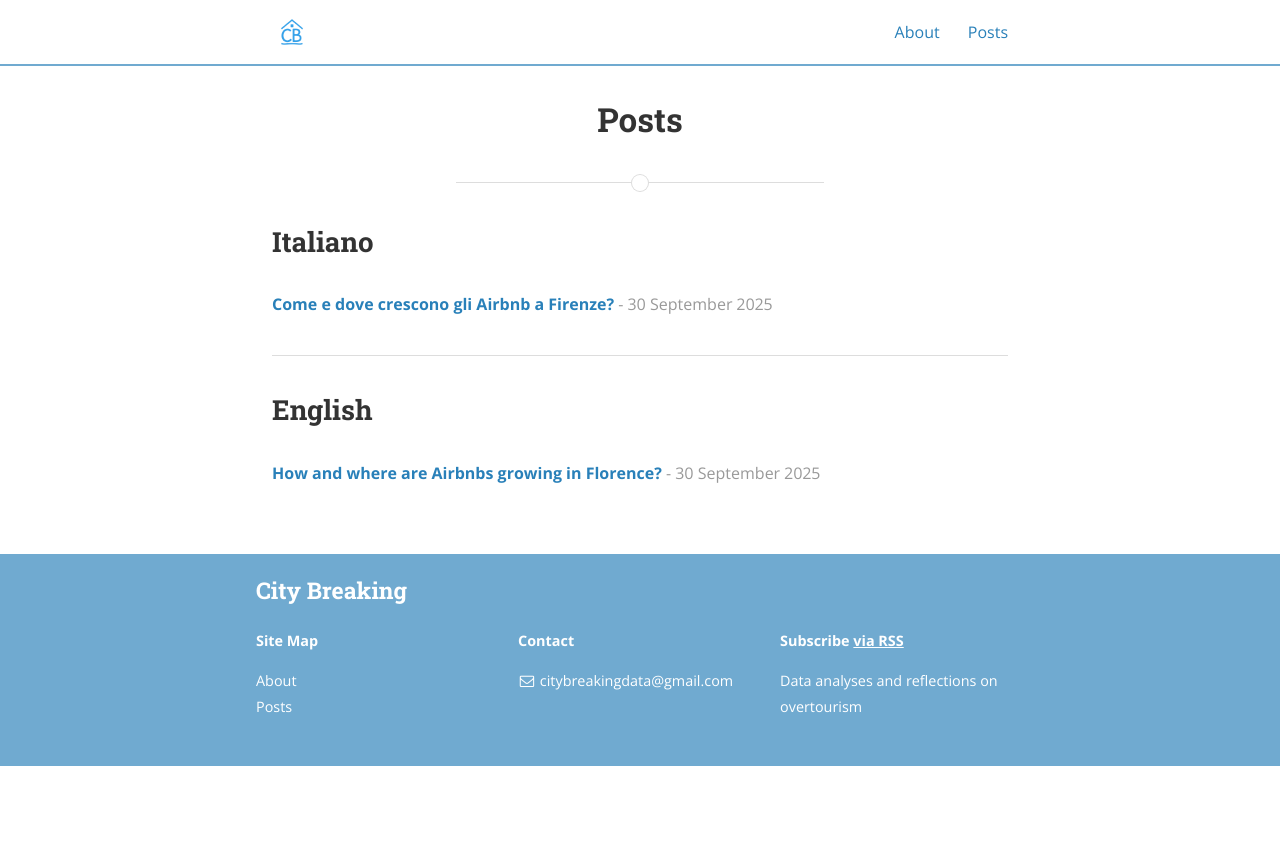
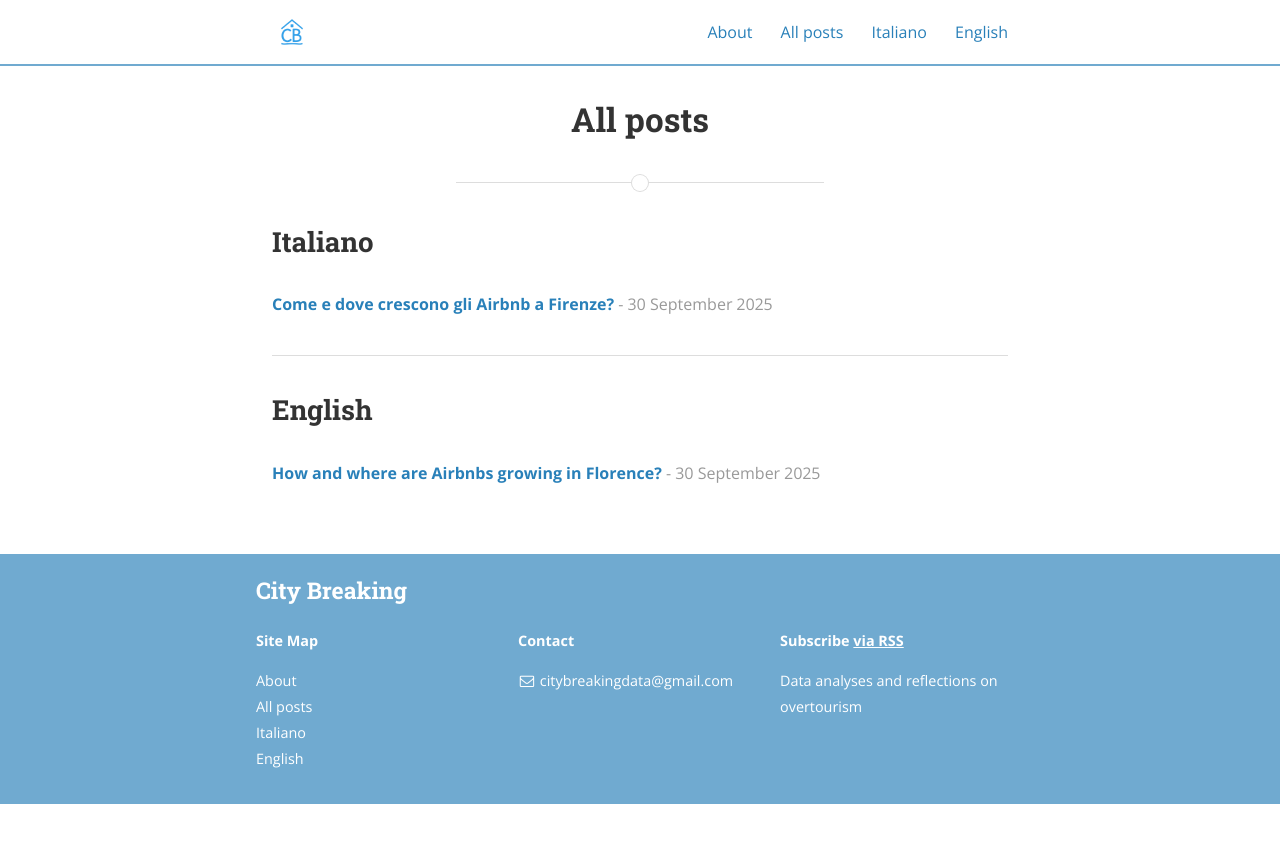
Before and after one commit to bernomone/citybreaking, a Jekyll site: the page built from posts.md, in a window 1280 px wide. Shown: the top 843 px of the page. Built offline with Jekyll 4.4.1, drawn with Linux system fonts in a browser that asks for light colours; nearby versions of some CDN libraries.

Commit message:
add navigation links to categories, slight edit

```diff
--- a/_includes/nav_links.html
+++ b/_includes/nav_links.html
@@ -3,3 +3,9 @@
 	<li class="nav-link"><a href="{{ page.url | relative_url }}">{{ page.title }}</a>
 	{% endif %}
 {% endfor %}
+
+<!-- Add category links -->
+{% for category in site.categories %}
+	{% assign cat_name = category[0] %}
+	<li class="nav-link"><a href="{{ '/category/' | append: cat_name | append: '/' | relative_url }}">{{ cat_name | capitalize }}</a></li>
+{% endfor %}
--- a/posts.md
+++ b/posts.md
@@ -1,6 +1,6 @@
 ---
 layout: page
-title: "Posts"
+title: "All posts"
 permalink: /posts/
 main_nav: true
 ---
```
